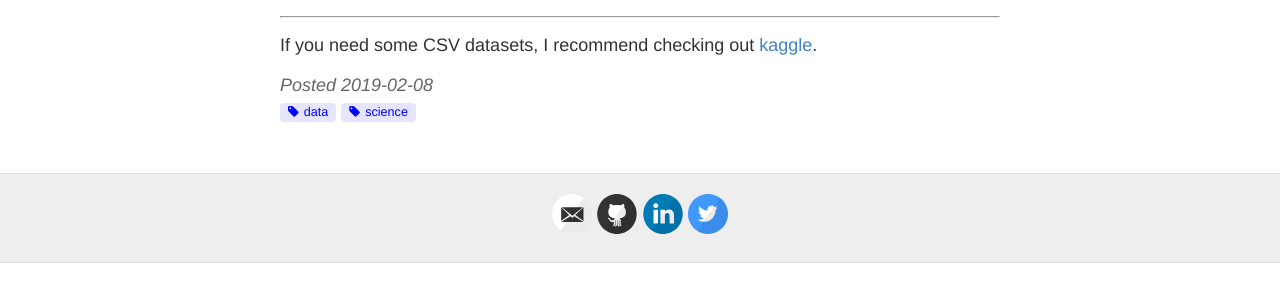
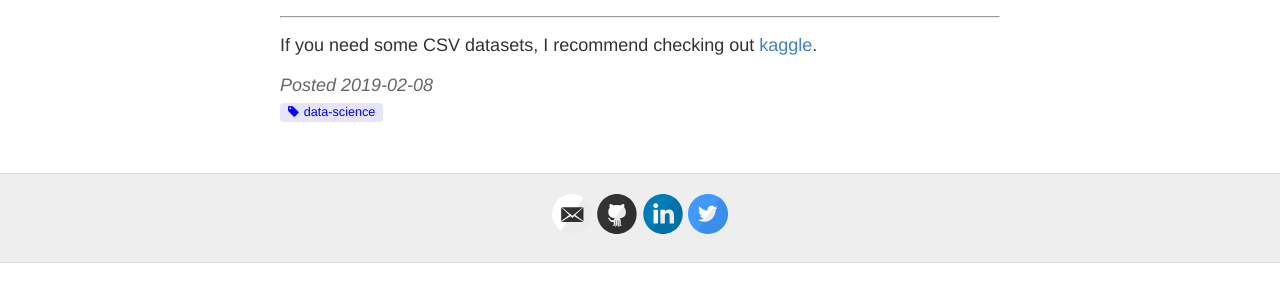
Before and after one commit to adrianrocamora/adrianrocamora.github.io, a Jekyll site: the page built from _posts/2019-02-08-first-post.md, in a window 1280 px wide. Shown: the part 432-725 px from the top of the page. Built offline with Jekyll 4.4.1, drawn with Linux system fonts in a browser that asks for light colours; nearby versions of some CDN libraries; formulas are drawn with MathJax 3.

Commit message:
Fix for space separated tag

```diff
--- a/_posts/2019-02-08-first-post.md
+++ b/_posts/2019-02-08-first-post.md
@@ -3,7 +3,7 @@ layout: post
 title: 'Prepping for Data Science'
 date: 2019-02-08 00:01:00 +0000
 tags:
-  data science
+  data-science
 ---
 
 When getting started with data science, one of the most common things you'll see is linear regression. Linear regression basically means fitting data to a straight line. The general line equations is shown below:
```
